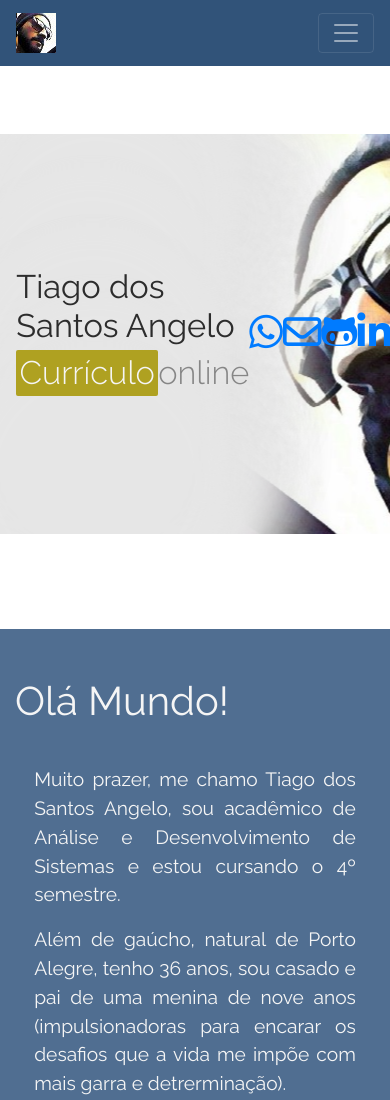
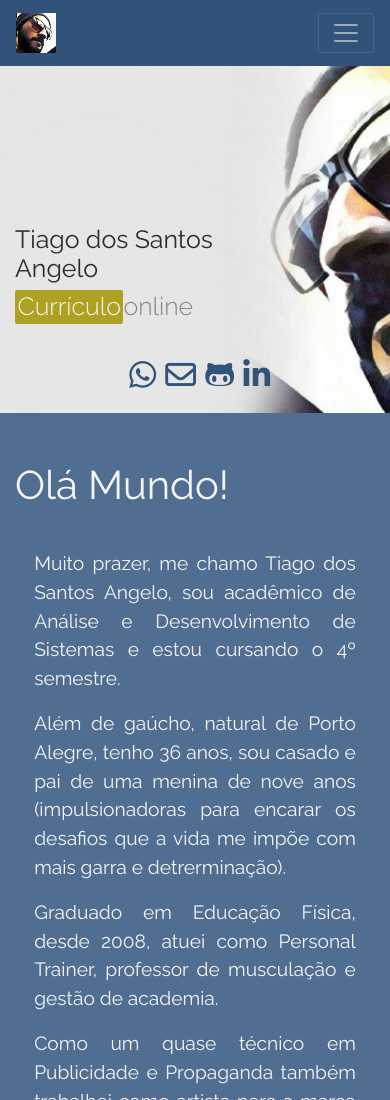
Before and after one commit to TiSAngelo/tisangelo.github.io, a plain HTML site: page index.html in a window 390 px wide. Shown: the top 1100 px of the page. Drawn offline with nearby package versions, Linux system fonts and the light colour scheme.

Commit message:
header ajustado para mobile, iniciar @media para responsividade

```diff
--- a/index.html
+++ b/index.html
@@ -53,25 +53,27 @@
 
 
     <!--IMAGEM DE CAPA-->
-    <header class="aria-expanded">
-        <div class="title">
-            <h1 class="site-title">Tiago dos Santos Angelo</h1>
-            <h2 class="site-subtitle"><span class="selected">Currículo</span>online</h2>
-        </div>
-        <section class="contact">
-            <div class="item">
+    <header>
+        <section class="title-title">
+            <div class="title">
+                <h1 class="site-title">Tiago dos Santos Angelo</h1>
+                <h2 class="site-subtitle"><span class="selected">Currículo</span>online</h2>
+            </div>
+        </section>
+        <div class="contact">
+            <div class="items">
                 <a href="https://api.whatsapp.com/send?phone=5551984303340" target="_blank"><i class="fab fa-whatsapp fa-2x" id="whatsapp"></i></a>
             </div>
             <div class="item">
                 <a href="mailto:tisangelo@gmail.com" target="_blank"><i class="far fa-envelope fa-2x" id="email"></i></a>
             </div>
-            <div>
+            <div class="item">
                 <a href="https://github.com/TiSAngelo" target="_blank"><i class="fab fa-github-alt fa-2x" id="github"></i></a>
-            </div class="item">
+            </div>
             <div class="item">
                 <a href="https://www.linkedin.com/in/tiago-dos-santos-angelo/" target="_blank"><i class="fab fa-linkedin-in fa-2x" id="linkedin"></i></a>
             </div>
-        </section>
+        </div>
     </header>
 
     <!--SOBRE-->
--- a/style.css
+++ b/style.css
@@ -14,6 +14,7 @@
 }
 
 body {
+    max-width: 100vw;
     font-size: 1.2em;
     font-family: 'Raleway', sans-serif;
 }
@@ -28,25 +29,51 @@ h6 {
 
 header {
     background-image: url(./header.png);
+    background-size: cover;
     background-repeat: no-repeat;
     margin-top: 2em;
     background-position: 35% 50%;
     width: 100vw;
-    height: 70vh;
+    height: auto;
+}
+
+.title-title {
+    width: 100vw;
+    height: 38vh;
     display: flex;
-    align-items: center;
+    align-items: flex-end;
+}
+
+.title {
+    margin-bottom: 1.5em;
+    width: 72vw;
 }
 
 .title h1,
 .title h2 {
-    font-size: 1.7em;
+    font-size: 1.3em;
     color: rgb(44, 44, 44);
-    margin-left: 0.5em;
+    margin-left: 0.6em;
 }
 
 .title h2 {
     color: rgb(134, 134, 134);
     font-weight: 300;
+}
+
+.contact {
+    width: 100vw;
+    box-sizing: border-box;
+    display: flex;
+    justify-content: center;
+    align-items: center;
+    padding-bottom: 1em;
+}
+
+.contact a {
+    font-size: 0.8em;
+    color: rgb(49, 83, 121);
+    padding-left: 0.6em;
 }
 
 .selected {
@@ -76,6 +103,7 @@ header {
     background-color: rgb(175, 160, 30);
     color: whitesmoke;
     border-radius: 2px;
+    text-decoration: none;
 }
 
 .interests {
@@ -118,13 +146,6 @@ header {
 
 .jobs {}
 
-.contact {
-    display: flex;
-    flex-direction: row;
-    align-content: flex-end;
-    color: rgb(44, 44, 44);
-}
-
 
 /*#cursos {
     background-image: url(images/cursos.jpg);
```
